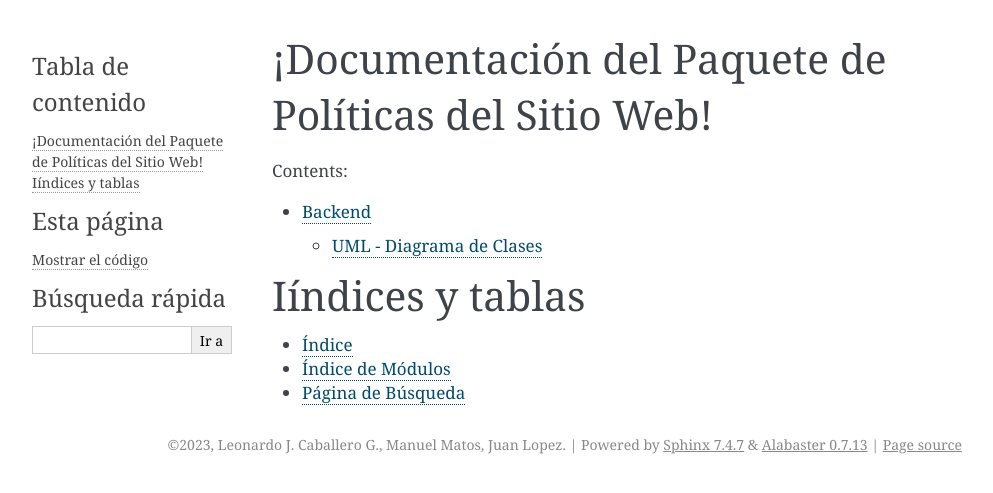
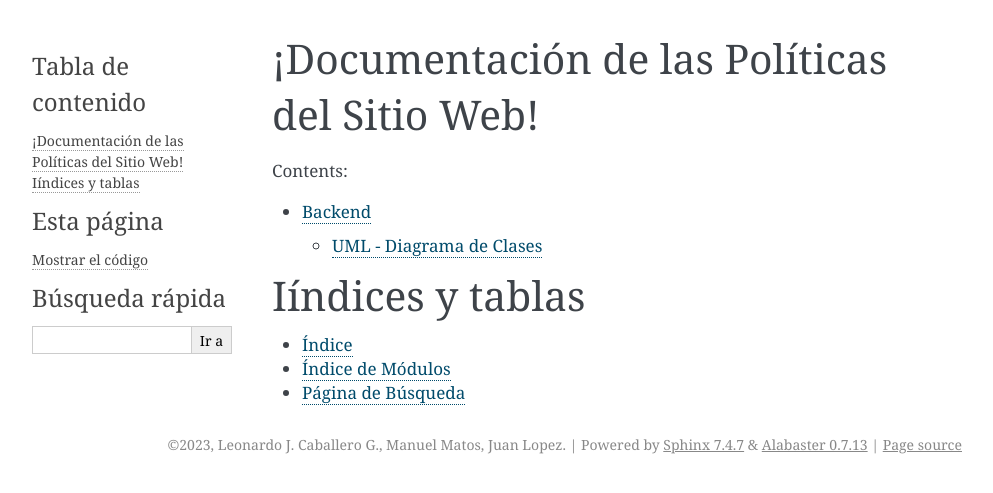
Before and after one commit to macagua/scrumlatamcomunidad.backend, a Sphinx documentation site: the page built from docs/source/index.rst, in a window 1280 px wide. Shown: the top 493 px of the page, without its empty margins (148-1141 px from the left). Built offline with Sphinx 7.4.7, drawn with Linux system fonts in a browser that asks for light colours.

Commit message:
Updated documentation files

```diff
--- a/docs/source/conf.py
+++ b/docs/source/conf.py
@@ -17,7 +17,7 @@
 
 # -- Project information -----------------------------------------------------
 
-project = 'Sitio Web Policy Package'
+project = 'Políticas del Sitio Web'
 copyright = '2023, Leonardo J. Caballero G., Manuel Matos, Juan Lopez'
 author = 'Leonardo J. Caballero G., Manuel Matos, Juan Lopez'
 
--- a/docs/source/index.rst
+++ b/docs/source/index.rst
@@ -3,8 +3,8 @@
    You can adapt this file completely to your liking, but it should at least
    contain the root `toctree` directive.
 
-¡Documentación del Paquete de Políticas del Sitio Web!
-======================================================
+¡Documentación de las Políticas del Sitio Web!
+==============================================
 
 .. toctree::
    :maxdepth: 2
```
